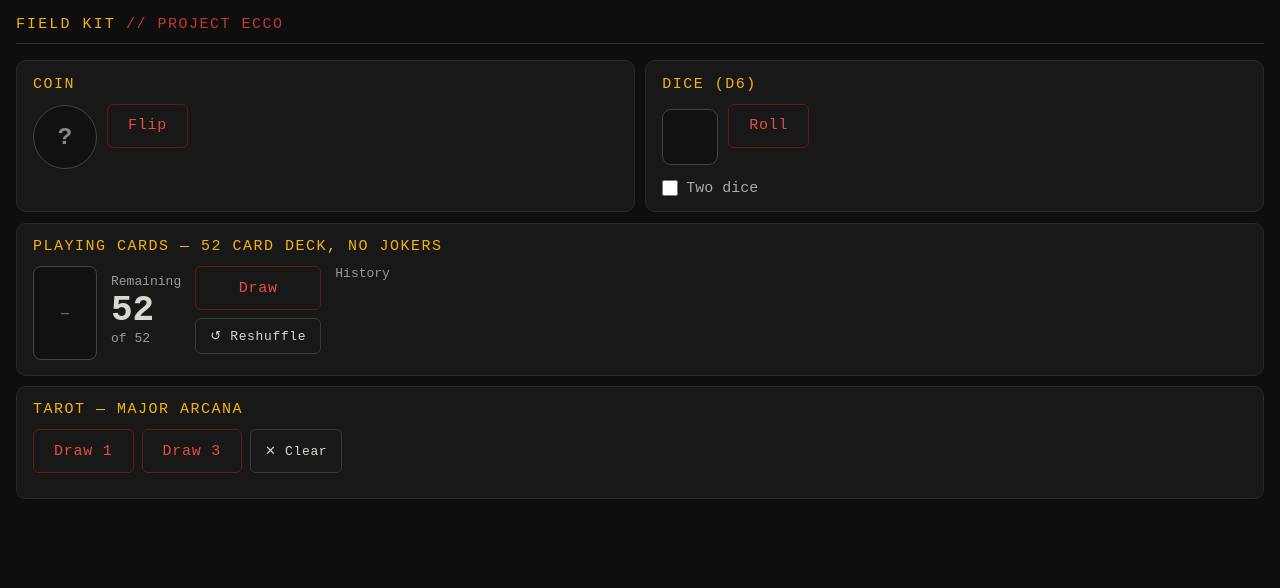
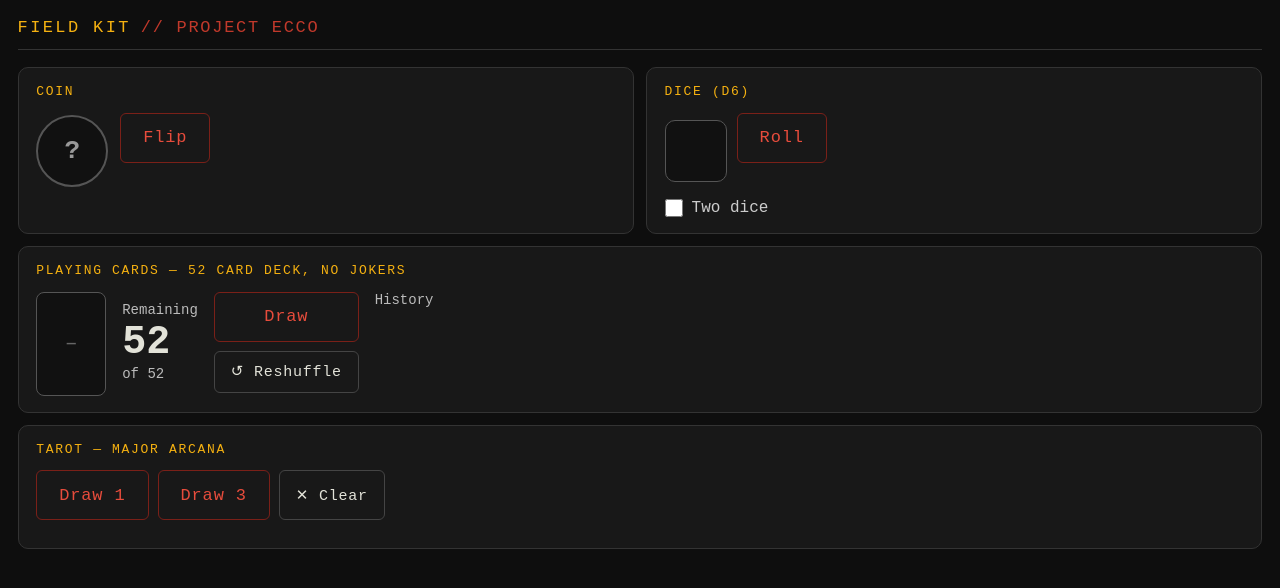
Before and after one commit to ottsme/ecco_field_kit, a plain HTML site: page index.html in a window 1280 px wide. Drawn offline with Linux system fonts and the light colour scheme.

Commit message:
Refactor styles for layout and design improvements
Updated styles for various elements including body, header, buttons, and cards. Adjusted padding, font sizes, and colors for improved layout and aesthetics.

```diff
--- a/index.html
+++ b/index.html
@@ -24,79 +24,86 @@
   body {
     font-family: 'Courier New', Courier, monospace;
     background: #0e0e0e;
-    color: #d8d8d0;
+    color: #e2e2d8;
     min-height: 100vh;
     min-height: 100dvh;
-    padding: 1rem;
-    padding-top: max(1rem, env(safe-area-inset-top));
-    padding-bottom: max(1rem, env(safe-area-inset-bottom));
-    padding-left: max(1rem, env(safe-area-inset-left));
-    padding-right: max(1rem, env(safe-area-inset-right));
+    padding: 1.1rem;
+    padding-top: max(1.1rem, env(safe-area-inset-top));
+    padding-bottom: max(1.1rem, env(safe-area-inset-bottom));
+    padding-left: max(1.1rem, env(safe-area-inset-left));
+    padding-right: max(1.1rem, env(safe-area-inset-right));
+    font-size: 17px;
   }
 
   /* HEADER */
   .header {
     display: flex; align-items: baseline; gap: 10px;
-    border-bottom: 1px solid #2a2a2a;
-    padding-bottom: 0.65rem; margin-bottom: 1rem;
+    border-bottom: 1px solid #333;
+    padding-bottom: 0.75rem; margin-bottom: 1.1rem;
   }
-  .header-title { font-size: 15px; letter-spacing: 0.14em; color: #f5b111; }
-  .header-sub   { font-size: 15px; letter-spacing: 0.1em;  color: #C1392B; }
+  .header-title { font-size: 17px; letter-spacing: 0.14em; color: #f5b111; }
+  .header-sub   { font-size: 17px; letter-spacing: 0.1em;  color: #C1392B; }
 
   /* LAYOUT */
   .top-pair {
     display: grid;
     grid-template-columns: 1fr 1fr;
-    gap: 0.65rem;
-    margin-bottom: 0.65rem;
+    gap: 0.75rem;
+    margin-bottom: 0.75rem;
   }
-  .stack { display: flex; flex-direction: column; gap: 0.65rem; }
+  .stack { display: flex; flex-direction: column; gap: 0.75rem; }
 
   .section {
     background: #181818;
-    border: 1px solid #2a2a2a;
+    border: 1px solid #333;
     border-radius: 10px;
-    padding: 0.9rem 1rem;
+    padding: 1rem 1.1rem;
   }
   .section-title {
-    font-size: 15px; letter-spacing: 0.1em; color: #f5b111;
-    text-transform: uppercase; margin-bottom: 0.7rem;
+    font-size: 13px; letter-spacing: 0.13em; color: #f5b111;
+    text-transform: uppercase; margin-bottom: 0.85rem;
   }
 
   /* BUTTONS */
   .btn {
     background: transparent;
-    border: 1px solid #3a3a3a;
+    border: 1px solid #444;
     border-radius: 6px;
-    padding: 10px 20px;
+    padding: 12px 22px;
     font-family: 'Courier New', monospace;
-    font-size: 15px;
+    font-size: 17px;
     cursor: pointer;
-    color: #d8d8d0;
+    color: #e2e2d8;
     letter-spacing: 0.05em;
     transition: all 0.15s;
     -webkit-tap-highlight-color: transparent;
     touch-action: manipulation;
-    min-height: 44px;
+    min-height: 50px;
   }
-  .btn:hover  { background: #222; border-color: #555; }
+  .btn:hover  { background: #222; border-color: #666; }
   .btn:active { transform: scale(0.96); }
-  .btn-red    { border-color: #6a1a10; color: #E74C3C; }
-  .btn-red:hover { background: rgba(231,76,60,0.08); border-color: #C1392B; }
+  .btn-red    { border-color: #7a2018; color: #E74C3C; }
+  .btn-red:hover { background: rgba(231,76,60,0.1); border-color: #C1392B; }
   .btn:disabled  { opacity: 0.3; cursor: not-allowed; transform: none; }
 
-  .row { display: flex; align-items: center; gap: 12px; flex-wrap: wrap; }
+  .btn-sm {
+    font-size: 15px;
+    min-height: 42px;
+    padding: 8px 16px;
+  }
+
+  .row { display: flex; align-items: center; gap: 14px; flex-wrap: wrap; }
 
   /* COIN */
   .coin {
-    width: 64px; height: 64px;
+    width: 72px; height: 72px;
     border-radius: 50%;
-    border: 1.5px solid #444;
+    border: 2px solid #555;
     display: flex; align-items: center; justify-content: center;
-    font-size: 24px; font-weight: bold;
+    font-size: 26px; font-weight: bold;
     background: #111;
     user-select: none; flex-shrink: 0;
-    color: #888;
+    color: #999;
   }
   .coin.lit  { border-color: #C1392B; color: #E74C3C; }
   .coin.flip { animation: coinflip 0.5s ease-in-out; }
@@ -105,17 +112,17 @@
     50% { transform: rotateY(90deg) scale(0.85); }
     100%{ transform: rotateY(0deg) scale(1); }
   }
-  .result-label { font-size: 15px; color: #E74C3C; margin-top: 5px; min-height: 18px; }
+  .result-label { font-size: 16px; color: #E74C3C; margin-top: 6px; min-height: 20px; }
 
   /* DIE */
   .die {
-    width: 56px; height: 56px;
-    background: #111; border: 1px solid #444;
-    border-radius: 9px;
+    width: 62px; height: 62px;
+    background: #111; border: 1.5px solid #555;
+    border-radius: 10px;
     display: grid;
     grid-template-columns: repeat(3,1fr);
     grid-template-rows:    repeat(3,1fr);
-    padding: 7px; gap: 2px; flex-shrink: 0;
+    padding: 8px; gap: 2px; flex-shrink: 0;
   }
   .die.roll { animation: shake 0.42s ease-in-out; }
   @keyframes shake {
@@ -125,70 +132,69 @@
     60%     { transform: translate(-1px,2px) rotate(-3deg); }
     80%     { transform: translate(1px,-2px) rotate(3deg); }
   }
-  .pip        { border-radius:50%; background:#d8d8d0; width:8px; height:8px; place-self:center; }
+  .pip        { border-radius:50%; background:#e2e2d8; width:9px; height:9px; place-self:center; }
   .pip.hidden { visibility: hidden; }
 
   /* CARD */
   .card {
-    width: 64px; height: 94px;
-    background: #111; border: 1px solid #444; border-radius: 8px;
+    width: 70px; height: 104px;
+    background: #111; border: 1.5px solid #555; border-radius: 8px;
     display: flex; flex-direction: column; justify-content: space-between;
-    padding: 5px 7px; font-size: 15px; font-weight: bold;
+    padding: 6px 8px; font-size: 17px; font-weight: bold;
     position: relative; flex-shrink: 0;
   }
   .card-center {
     position: absolute; top:50%; left:50%;
-    transform: translate(-50%,-50%); font-size: 26px;
+    transform: translate(-50%,-50%); font-size: 28px;
   }
-  .card.red   { color: #E74C3C; border-color: #5a1a14; }
-  .card.black { color: #d8d8d0; }
+  .card.red   { color: #E74C3C; border-color: #6a2018; }
+  .card.black { color: #e2e2d8; }
   .slide-in   { animation: slidein 0.22s ease-out; }
   @keyframes slidein {
     from { opacity:0; transform:translateY(-6px); }
     to   { opacity:1; transform:translateY(0); }
   }
 
-  .deck-num     { font-size: 36px; font-weight: bold; line-height: 1; }
+  .deck-num     { font-size: 40px; font-weight: bold; line-height: 1; color: #e2e2d8; }
   .deck-num.low { color: #E74C3C; }
-  .deck-sub     { font-size: 13px; color: #999; margin-top: 2px; }
-  .lbl          { font-size: 13px; color: #999; margin-bottom: 4px; }
+  .deck-sub     { font-size: 14px; color: #bbb; margin-top: 3px; }
+  .lbl          { font-size: 14px; color: #bbb; margin-bottom: 5px; }
 
-  .history { display: flex; gap: 4px; flex-wrap: wrap; margin-top: 6px; }
+  .history { display: flex; gap: 5px; flex-wrap: wrap; margin-top: 7px; }
   .hist-chip {
-    font-size: 13px; padding: 3px 7px;
-    border-radius: 4px; background: #222; border: 1px solid #333; color: #aaa;
+    font-size: 15px; padding: 5px 9px;
+    border-radius: 5px; background: #242424; border: 1px solid #3a3a3a; color: #ccc;
   }
-  .hist-chip.red { color: #E74C3C; }
-  .hist-chip.gold { color: #f5b111; border-color: #3a2e00; }
+  .hist-chip.red  { color: #E74C3C; border-color: #4a1a14; }
+  .hist-chip.gold { color: #f5b111; border-color: #3a2e00; background: #1a1600; }
 
   /* TAROT */
   .tarot-result-current { margin-bottom: 0.5rem; }
-  .tarot-name { font-size: 16px; font-weight: bold; letter-spacing: 0.02em; }
-  .tarot-ori  { font-size: 13px; color: #aaa; margin-top: 3px; }
-  .tarot-btn-row { display: flex; gap: 8px; flex-wrap: wrap; }
+  .tarot-name { font-size: 18px; font-weight: bold; letter-spacing: 0.02em; color: #e2e2d8; }
+  .tarot-ori  { font-size: 15px; color: #bbb; margin-top: 4px; }
+  .tarot-btn-row { display: flex; gap: 9px; flex-wrap: wrap; }
 
   /* TOGGLE */
-  .toggle-row { display:flex; align-items:center; gap:8px; margin-top:0.55rem; }
-  .toggle-row label { font-size: 15px; color: #aaa; cursor:pointer; }
-  input[type=checkbox] { accent-color:#C1392B; cursor:pointer; width:16px; height:16px; }
+  .toggle-row { display:flex; align-items:center; gap:9px; margin-top:0.65rem; }
+  .toggle-row label { font-size: 16px; color: #ccc; cursor:pointer; }
+  input[type=checkbox] { accent-color:#C1392B; cursor:pointer; width:18px; height:18px; }
 
   /* INSTALL BANNER */
   #install-banner {
     display: none;
     background: #1a1a1a; border: 1px solid #333; border-radius: 8px;
-    padding: 0.65rem 1rem; margin-bottom: 0.65rem;
+    padding: 0.75rem 1rem; margin-bottom: 0.75rem;
     align-items: center; justify-content: space-between; gap: 10px;
   }
   #install-banner.visible { display: flex; }
-  #install-banner span { font-size: 13px; color: #aaa; }
+  #install-banner span { font-size: 15px; color: #bbb; }
 
   /* MOBILE */
   @media (max-width: 520px) {
-    .btn { font-size: 15px; }
-    .die  { width:52px; height:52px; }
-    .coin { width:60px; height:60px; font-size:22px; }
-    .card { width:60px; height:88px; font-size:14px; }
-    .card-center { font-size:22px; }
+    .die  { width:58px; height:58px; }
+    .coin { width:68px; height:68px; font-size:24px; }
+    .card { width:66px; height:98px; font-size:16px; }
+    .card-center { font-size:24px; }
   }
   @media (max-width: 360px) {
     .top-pair { grid-template-columns: 1fr; }
@@ -199,7 +205,7 @@
 
 <div id="install-banner">
   <span>Add to home screen for offline use</span>
-  <button class="btn btn-red" id="install-btn" style="min-height:36px;padding:6px 14px;font-size:13px;">Install</button>
+  <button class="btn btn-red btn-sm" id="install-btn">Install</button>
 </div>
 
 <div class="header">
@@ -212,7 +218,7 @@
   <!-- COIN -->
   <div class="section">
     <div class="section-title">Coin</div>
-    <div class="row" style="gap:10px">
+    <div class="row" style="gap:12px">
       <div class="coin" id="coin">?</div>
       <div>
         <button class="btn btn-red" onclick="flipCoin()">Flip</button>
@@ -253,19 +259,19 @@
   <!-- PLAYING CARDS -->
   <div class="section">
     <div class="section-title">Playing Cards — 52 card deck, no jokers</div>
-    <div class="row" style="align-items:flex-start; gap:14px; flex-wrap:wrap;">
+    <div class="row" style="align-items:flex-start; gap:16px; flex-wrap:wrap;">
       <div id="last-card" class="card" style="align-items:center;justify-content:center;display:flex;">
-        <span style="font-size:13px;color:#666">—</span>
+        <span style="font-size:15px;color:#666">—</span>
       </div>
-      <div style="display:flex;gap:14px;align-items:center;flex-wrap:wrap;">
+      <div style="display:flex;gap:16px;align-items:center;flex-wrap:wrap;">
         <div>
           <div class="lbl">Remaining</div>
           <div class="deck-num" id="deck-count">52</div>
           <div class="deck-sub">of 52</div>
         </div>
-        <div style="display:flex;flex-direction:column;gap:8px;">
+        <div style="display:flex;flex-direction:column;gap:9px;">
           <button class="btn btn-red" id="draw-btn" onclick="drawCard()">Draw</button>
-          <button class="btn" onclick="reshuffleDeck()" style="font-size:13px;min-height:36px;padding:6px 14px;">↺ Reshuffle</button>
+          <button class="btn btn-sm" onclick="reshuffleDeck()">↺ Reshuffle</button>
         </div>
       </div>
       <div style="min-width:0;flex:1;min-width:120px;">
@@ -278,13 +284,13 @@
   <!-- TAROT -->
   <div class="section">
     <div class="section-title">Tarot — Major Arcana</div>
-    <div class="tarot-btn-row" style="margin-bottom:0.65rem;">
+    <div class="tarot-btn-row" style="margin-bottom:0.75rem;">
       <button class="btn btn-red" onclick="drawTarot(1)">Draw 1</button>
       <button class="btn btn-red" onclick="drawTarot(3)">Draw 3</button>
-      <button class="btn" onclick="clearTarot()" style="font-size:13px;min-height:36px;padding:6px 14px;">✕ Clear</button>
+      <button class="btn btn-sm" onclick="clearTarot()">✕ Clear</button>
     </div>
     <div id="tarot-current"></div>
-    <div id="tarot-history-wrap" style="display:none; margin-top:0.65rem;">
+    <div id="tarot-history-wrap" style="display:none; margin-top:0.75rem;">
       <div class="lbl">History</div>
       <div class="history" id="tarot-history"></div>
     </div>
@@ -382,7 +388,7 @@ function reshuffleDeck(){
   document.getElementById('deck-count').className='deck-num';
   const el=document.getElementById('last-card');
   el.className='card'; el.style='align-items:center;justify-content:center;display:flex;';
-  el.innerHTML='<span style="font-size:13px;color:#666">—</span>';
+  el.innerHTML='<span style="font-size:15px;color:#666">—</span>';
   document.getElementById('card-history').innerHTML='';
   document.getElementById('draw-btn').disabled=false;
 }
@@ -400,7 +406,7 @@ function drawTarot(n) {
   if(tarotHistory.length>12) tarotHistory.length=12;
 
   cur.innerHTML = drawn.map((d,i)=>`
-    <div class="tarot-result-current slide-in" style="padding:6px 0; ${i>0?'border-top:1px solid #222;':''}">
+    <div class="tarot-result-current slide-in" style="padding:7px 0; ${i>0?'border-top:1px solid #282828;':''}">
       <div class="tarot-name">${d.card}</div>
       <div class="tarot-ori">${d.rev?'↓ Reversed':'↑ Upright'}</div>
     </div>
@@ -414,7 +420,6 @@ function renderTarotHistory(){
   const hist = document.getElementById('tarot-history');
   if(!tarotHistory.length){ wrap.style.display='none'; return; }
   wrap.style.display='block';
-  // Show short names: trim the roman numeral prefix for compactness
   hist.innerHTML = tarotHistory.map(d=>{
     const short = d.card.replace(/^[IVXLC\d]+ — /,'');
     return `<span class="hist-chip gold" title="${d.card} — ${d.rev?'Reversed':'Upright'}">${short} ${d.rev?'↓':'↑'}</span>`;
```
